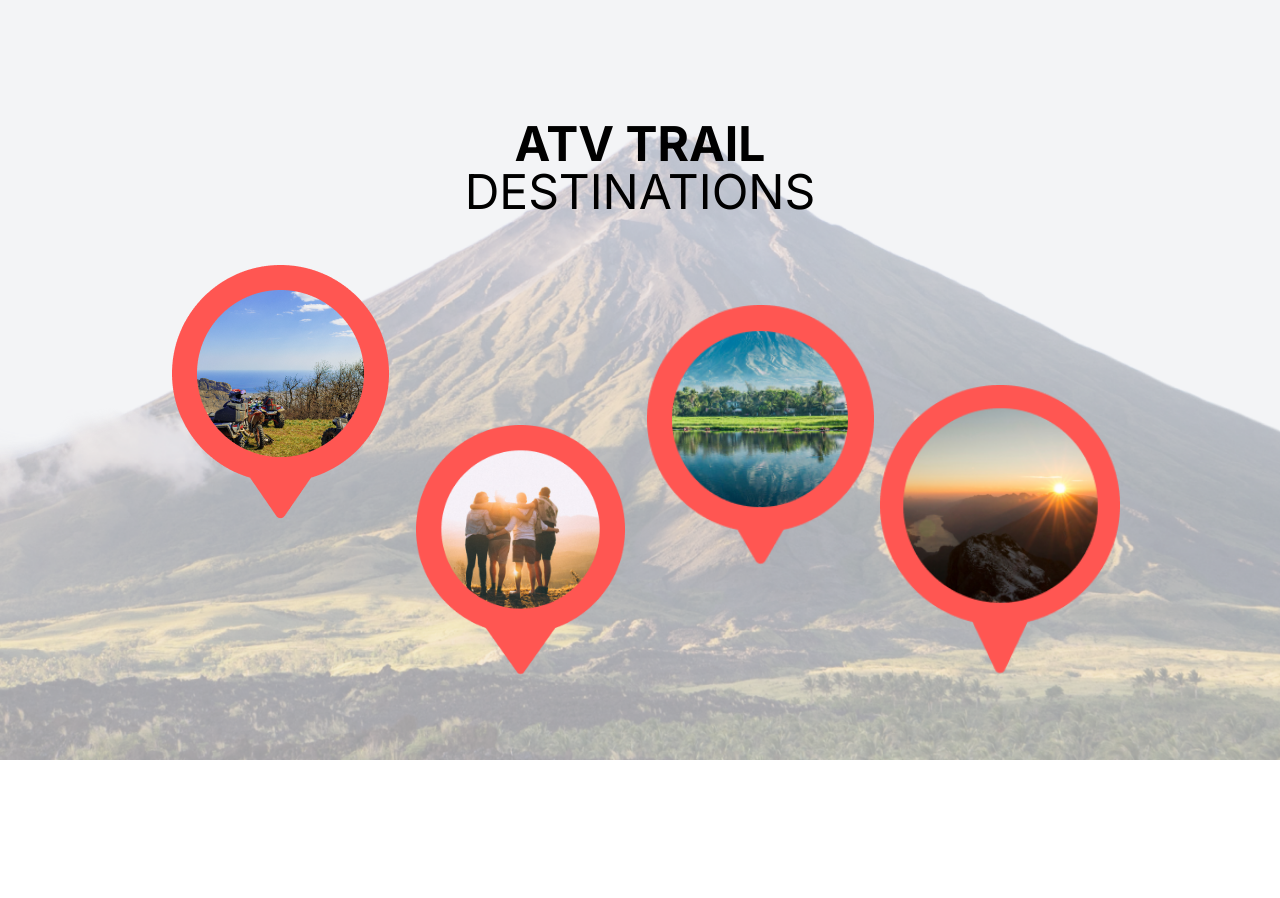
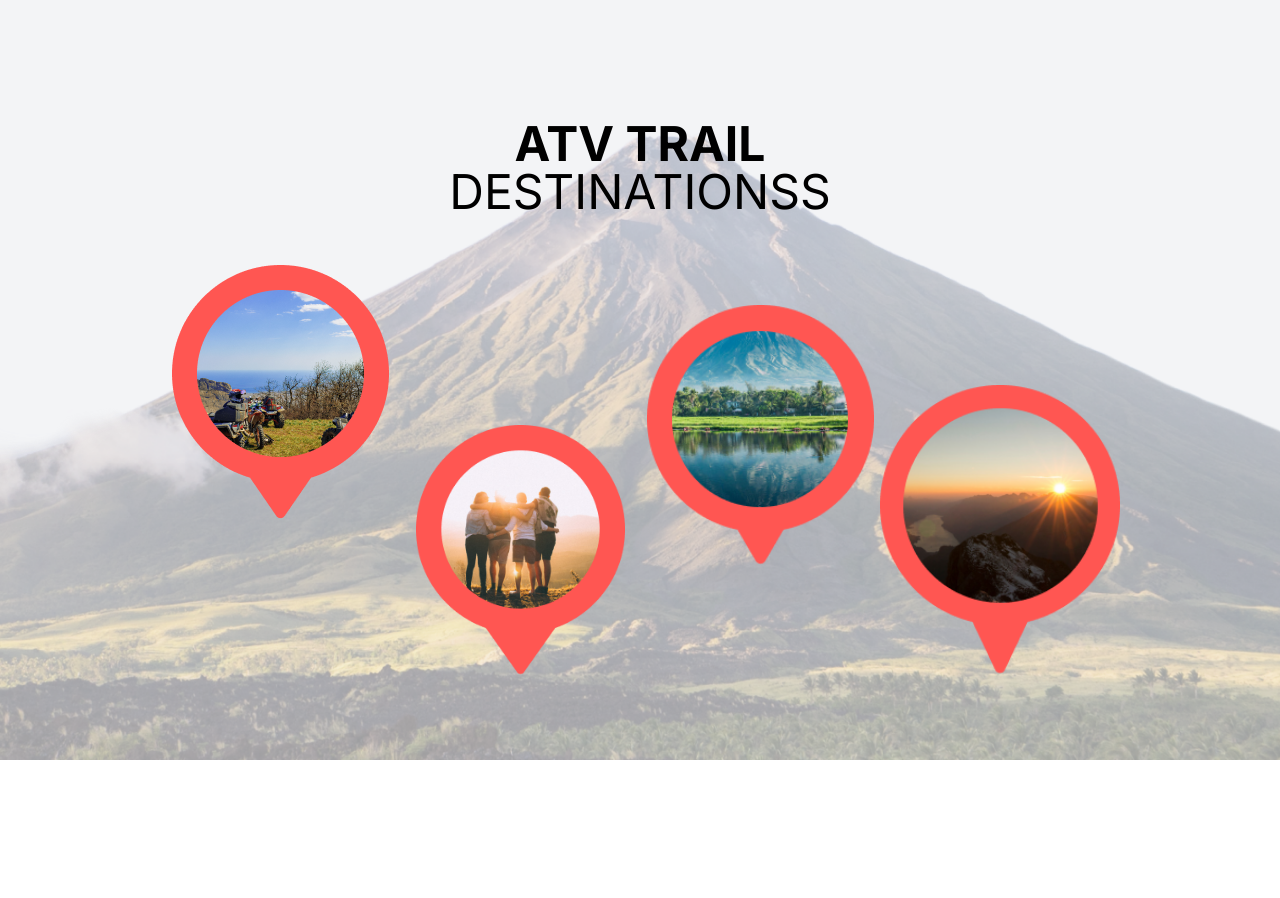
Before and after one commit to jordannares/bicoltrailstravel, a React (Vite) app: page / in a window 1280 px wide. Shown: the part 1640-2538 px from the top of the page. Built offline with nearby package versions, Linux system fonts and the light colour scheme; a web font is replaced by a local one.

Commit message:
initial commit on frontend

```diff
--- a/src/pages/home/sections/AtvTrailDestinationSection.jsx
+++ b/src/pages/home/sections/AtvTrailDestinationSection.jsx
@@ -7,7 +7,7 @@ const AtvTrailDestinationSection = () => {
         <div className="mx-auto absolute w-full h-dvh top-20 py-20 z-[1]">
           <h2 className="text-5xl uppercase ">
             <span className="font-bold">ATV Trail</span> <br />
-            Destinations
+            Destinationss
           </h2>
         </div>
         <div className="absolute grid grid-cols-1 md:grid-cols-4 w-full bottom-0 -translate-y-10 px-40">
```
